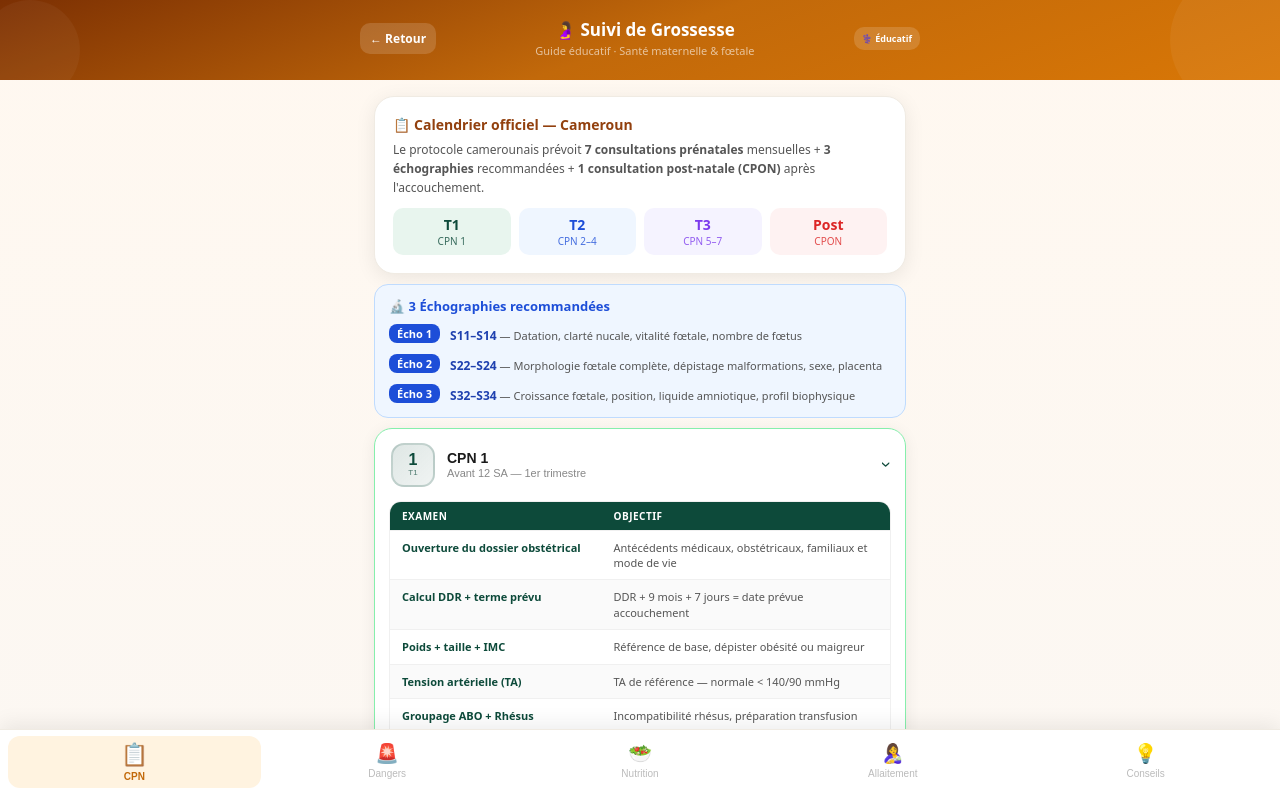
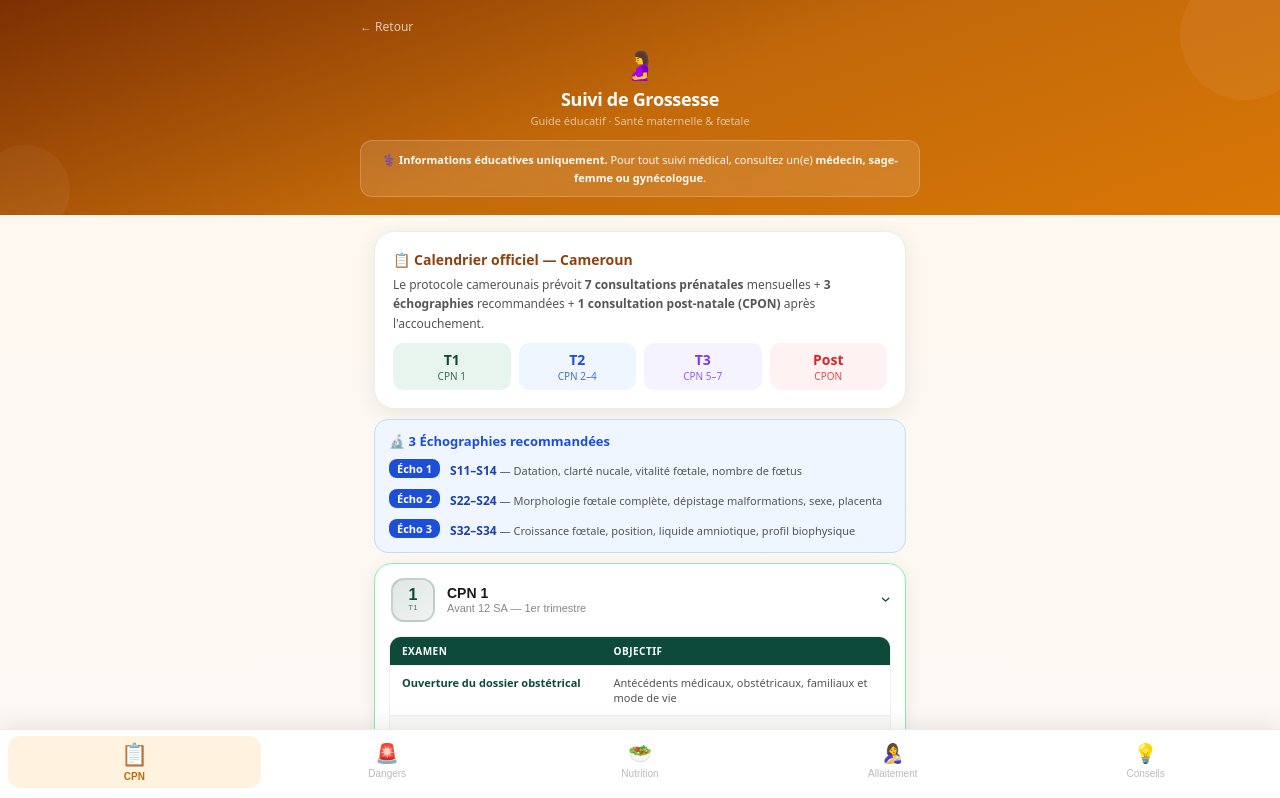
Before and after one commit to benjaminfnbj-rgb/sante-connect-cameroun, a Next.js app: page /grossesse in a window 1280 px wide. Shown: the top 798 px of the page. Built offline with nearby package versions, Linux system fonts and the light colour scheme.

Commit message:
fix: header grossesse équilibré + bandeau éducatif intégré

```diff
--- a/app/grossesse/page.tsx
+++ b/app/grossesse/page.tsx
@@ -200,17 +200,25 @@ export default function GrossessePage() {
       `}</style>
 
       {/* HEADER */}
-      <div style={{ background:'linear-gradient(160deg,#7c3003,#c2690a,#d97706)', padding:'18px 16px 22px', position:'relative', overflow:'hidden' }}>
-        <div style={{ position:'absolute', top:-30, right:-30, width:140, height:140, borderRadius:'50%', background:'rgba(255,255,255,0.05)' }}/>
-        <div style={{ position:'absolute', bottom:-20, left:-20, width:100, height:100, borderRadius:'50%', background:'rgba(255,255,255,0.04)' }}/>
-        <div style={{ display:'flex', alignItems:'center', gap:12, maxWidth:560, margin:'0 auto', position:'relative', zIndex:1 }}>
-          <Link href="/dashboard" style={{ background:'rgba(255,255,255,0.15)', borderRadius:10, padding:'7px 10px', color:'white', textDecoration:'none', fontSize:12, fontWeight:600, flexShrink:0 }}>← Retour</Link>
-          <div style={{ flex:1, textAlign:'center' }}>
-            <div style={{ color:'white', fontSize:17, fontWeight:800 }}>🤰 Suivi de Grossesse</div>
+      <div style={{ background:'linear-gradient(160deg,#7c3003,#c2690a,#d97706)', padding:'14px 16px 18px', position:'relative', overflow:'hidden' }}>
+        <div style={{ position:'absolute', top:-30, right:-30, width:130, height:130, borderRadius:'50%', background:'rgba(255,255,255,0.05)' }}/>
+        <div style={{ position:'absolute', bottom:-20, left:-20, width:90, height:90, borderRadius:'50%', background:'rgba(255,255,255,0.04)' }}/>
+        <div style={{ maxWidth:560, margin:'0 auto', position:'relative', zIndex:1 }}>
+          {/* Ligne haut : retour seul à gauche */}
+          <Link href="/dashboard" style={{ color:'rgba(255,255,255,0.7)', textDecoration:'none', fontSize:12, display:'inline-flex', alignItems:'center', gap:4, marginBottom:10 }}>
+            ← Retour
+          </Link>
+          {/* Titre centré */}
+          <div style={{ textAlign:'center', marginBottom:12 }}>
+            <div style={{ fontSize:28, marginBottom:4 }}>🤰</div>
+            <div style={{ color:'white', fontSize:18, fontWeight:800, letterSpacing:-.3 }}>Suivi de Grossesse</div>
             <div style={{ color:'rgba(255,255,255,0.6)', fontSize:11, marginTop:2 }}>Guide éducatif · Santé maternelle & fœtale</div>
           </div>
-          <div style={{ background:'rgba(255,255,255,0.15)', borderRadius:10, padding:'5px 8px', textAlign:'center' }}>
-            <div style={{ color:'white', fontSize:9, fontWeight:700 }}>⚕️ Éducatif</div>
+          {/* Bandeau disclaimer intégré dans le header */}
+          <div style={{ background:'rgba(255,255,255,0.12)', backdropFilter:'blur(8px)', borderRadius:12, padding:'10px 14px', border:'1px solid rgba(255,255,255,0.2)', textAlign:'center' }}>
+            <p style={{ color:'rgba(255,255,255,0.95)', fontSize:11, margin:0, lineHeight:1.6 }}>
+              ⚕️ <strong>Informations éducatives uniquement.</strong> Pour tout suivi médical, consultez un(e) <strong>médecin, sage-femme ou gynécologue</strong>.
+            </p>
           </div>
         </div>
       </div>
```
